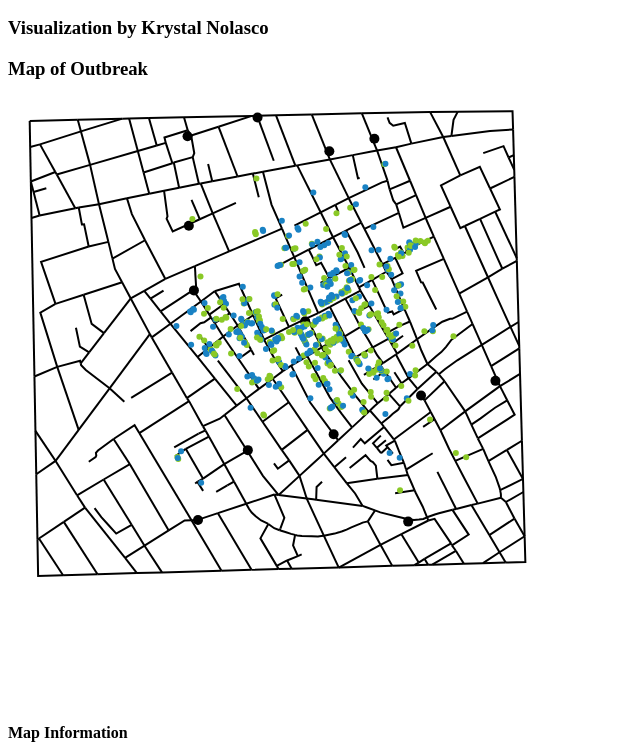
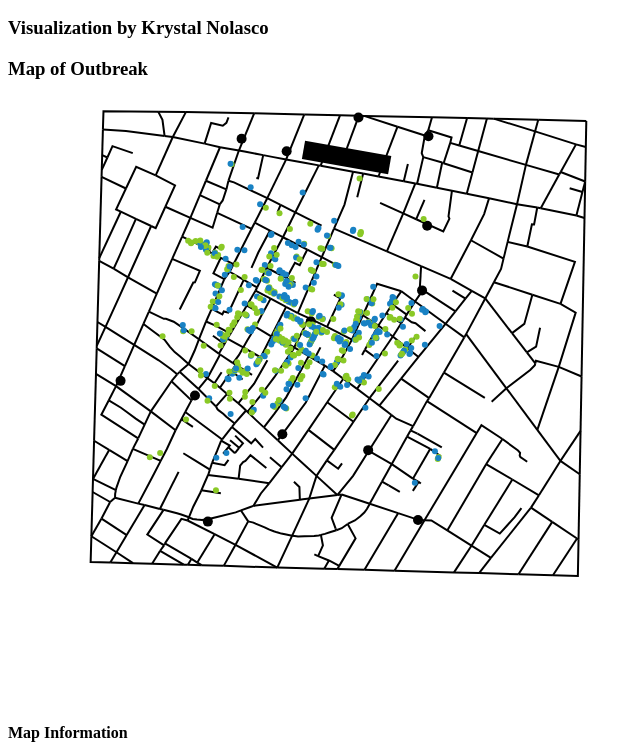
Before and after one commit to Krystalina96/H517-Project-1, a plain HTML site: page Project1-Nolasco.html in a window 1280 px wide. Shown: the part 50-800 px from the top of the page, without its empty margins (0-643 px from the left). Drawn offline with nearby package versions, Linux system fonts and the light colour scheme.

Commit message:
oxford street

```diff
--- a/Project1-Nolasco.html
+++ b/Project1-Nolasco.html
@@ -83,6 +83,7 @@
 			mapOffset_X = 650,
 			mapOffset_Y = 545;
 
+
 		//load streets data
     d3.json('streets.json', function (data) {
 
@@ -101,6 +102,38 @@
         .attr('d', linefunc)
         .style('fill', 'none');
     });
+
+
+
+
+
+
+
+
+
+
+
+				var oxfordStreet = svg_map.append('text')
+					.attr('class', 'map-street-text')
+					.attr('x', 300)
+					.attr('y', 5)
+					.attr('transform', 'rotate(10)')
+					.text('Oxford Street');
+
+					var oxfordStreet_Dimensions = oxfordStreet.node().getBBox();
+					console.log(oxfordStreet_Dimensions);
+
+
+					svg_map.append('rect')
+					.attr('class', 'map-street-label')
+						.attr('width', 87.546875)
+						.attr('height', 18.399999618530273)
+						.attr('x', 300)
+						.attr('y', -9.40000057220459)
+						.attr('transform', 'rotate(10)');
+
+
+
 
 
 		// ADDING PUMPS ************************************************************
@@ -127,7 +160,7 @@
 			d3.csv('deaths_age_sex.csv', function (deathlocations) {
 
 				//console.log(deathdays);
-				console.log(deathlocations);
+				//console.log(deathlocations);
 				var p = 0; // person in deathlocations
 
 				for(i = 0; i < deathdays.length; i++) {
--- a/style.css
+++ b/style.css
@@ -45,6 +45,12 @@
 
 */
 
+
+.map-street-text {
+  fill: black;
+}
+
+
 .y-axis path,
 .x-axis path {
   fill: none;
@@ -52,7 +58,9 @@
   stroke-width: 1;
 }
 
+/*
+
 #map-grid {
   transform: scaleX(-1);
-  stroke
 }
+*/
```
